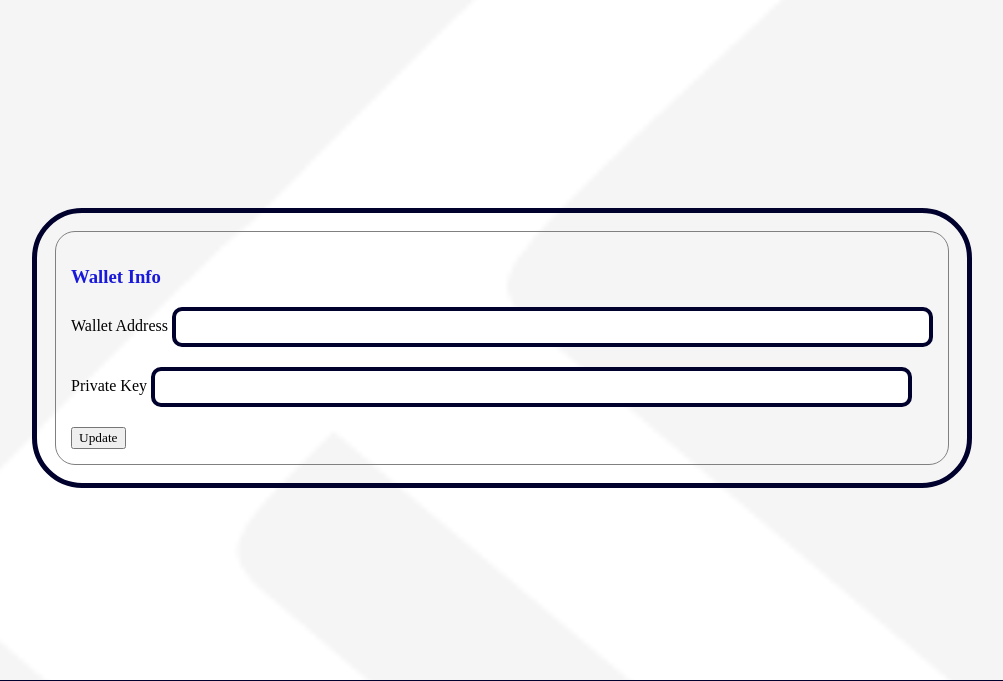
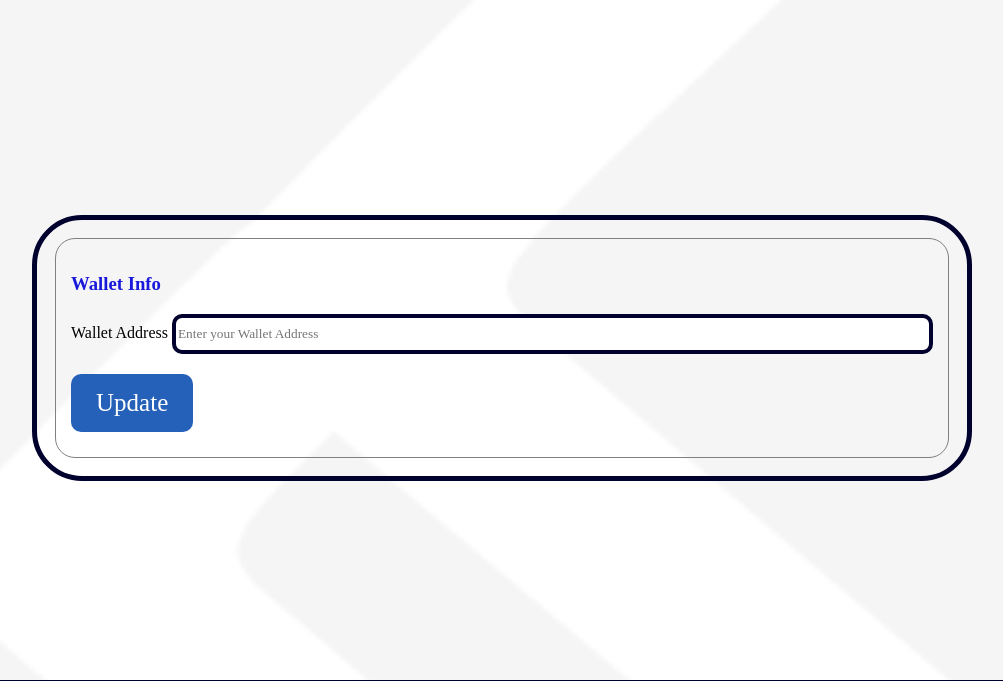
Before and after one commit to Gypsaman/neurodistributedub, a Flask app: page /wallet in a window 1280 px wide. Shown: the part 112-793 px from the top of the page, without its empty margins (138-1141 px from the left). Run offline with Flask 3, Linux system fonts and the light colour scheme; the visitor is signed in with stand-in values (Sample User, id 1); data that the repository does not hold is empty; some libraries are stand-ins or nearby versions; some web fonts are replaced.

Commit message:
Add Wallet in profile, grade wallet

```diff
--- a/webproject/modules/ubemail.py
+++ b/webproject/modules/ubemail.py
@@ -60,5 +60,5 @@ class UBEmail:
             if idx % 5:
                 time.sleep(5)
 
-    def __del__(self) -> None:
-        self.mailserver.quit()
+    # def __del__(self) -> None:
+    #     self.mailserver.quit()
--- a/webproject/routes/assignments.py
+++ b/webproject/routes/assignments.py
@@ -60,7 +60,6 @@ def add_assignment():
     if request.method == 'POST':
         record = {
             'name':request.form['assignmentName'].strip(),
-            'due': dt.strptime(request.form['due'],'%Y-%m-%d'),
             'inputtype' : request.form['inputtype'],
             'grader' : request.form['grader'].strip(),
         }
--- a/webproject/routes/dashboard.py
+++ b/webproject/routes/dashboard.py
@@ -5,7 +5,7 @@ from webproject.routes import admin_required
 from webproject import db
 from webproject.models import  User, Wallet, Assets, Assignments, Submissions, Grades, Sections
 from webproject.modules.table_creator import Field, TableCreator, timestamp_to_date
-
+from webproject.modules.web3_interface import get_eth_balance
 
 dashb = Blueprint("dashb", __name__)
 
@@ -42,6 +42,7 @@ def create_dashboard(user_id):
     user = User.query.filter_by(id=user_id).first()
     section = Sections.query.filter_by(id=user.section).first()
     wallet = Wallet.query.filter_by(user_id=user_id).first()
+    ethbalance = get_eth_balance(wallet.wallet) if wallet is not None else 0
     tokens = Assets.query.filter_by(user_id=user_id, asset_type=1).count()
     nfts = Assets.query.filter_by(user_id=user_id, asset_type=2).count()
     assigments_count = Assignments.query.count()
@@ -54,6 +55,7 @@ def create_dashboard(user_id):
                            user=user,
                            section=section,
                            wallet=wallet,
+                           ethbalance=ethbalance,
                            tokens=tokens,nfts=nfts,
                            assigments_count=assigments_count,
                            submissions_count=submissions_count,
--- a/webproject/routes/main.py
+++ b/webproject/routes/main.py
@@ -4,6 +4,7 @@ from webproject.models import User,Wallet,Assets,Transactions,Assignments,Grades
 from webproject.modules.web3_interface import get_eth_balance
 from webproject import db
 from flask_login import login_required
+from datetime import datetime as dt
 
 
 main = Blueprint('main',__name__)
@@ -23,20 +24,30 @@ def wallet():
 def wallet_post():
 
     wallet_address = request.form.get('wallet_address')
-    private_key = request.form.get('private_key')
-    if not wallet_address or not private_key:
-        flash('Please fill all the fields')
-        return redirect(url_for('main.wallet'))
+
+
     curr_wallet = Wallet.query.filter_by(user_id=current_user.id).first()
     if curr_wallet:
-        flash('Wallet already exists')
+        flash('Wallet already added')
         return redirect(url_for('main.wallet'))
-    wallet = Wallet(wallet=wallet_address,privatekey=private_key,user_id=current_user.id)
 
+    if Wallet.query.filter_by(wallet=wallet_address).first() is not None:
+        flash('Wallet already in use')
+        return redirect(url_for('main.wallet'))
+
+    if get_eth_balance(wallet_address) == 0:
+        flash('Wallet address has no ETH')
+        return redirect(url_for('main.wallet'))
+
+    wallet = Wallet(wallet=wallet_address,user_id=current_user.id)
+    assignment = Assignments.query.filter_by(name='Wallet').first()
+    grade = Grades(user_id=current_user.id,assignment=assignment.id,grade=100,dategraded=dt.now())
+
+    db.session.add(grade)
     db.session.add(wallet)
     db.session.commit()
 
-    return redirect(url_for('main.profile'))
+    return redirect(url_for('dashboard.dashboard'))
 
 @main.route('/welcome')
 @login_required
--- a/webproject/static/css/neuro.css
+++ b/webproject/static/css/neuro.css
@@ -38,8 +38,24 @@ input[type="file"]::file-selector-button{
   border-style:none;
   min-height: 25px;
   min-width: 100px;
-  margin: 10px;
+  margin-bottom: 10px;
   padding: 15px 25px;
+}
+.neuro-button-small {
+  color: white;
+  opacity: 1;
+  font-size: 10px;
+  background-color: #2560b9;
+  border-radius: 10px;
+  border-style:none;
+  min-height: 15px;
+  min-width: 50px;
+  margin-bottom: 10px;
+  padding: 2px 5px;
+}
+.notification
+.is-danger{
+  color: red;
 }
 .neuro-flex-body {
   display: flex;
--- a/webproject/templates/assignments/assignments_add.html
+++ b/webproject/templates/assignments/assignments_add.html
@@ -16,9 +16,10 @@
                 <input type="text" id="assignmentName" name="assignmentName" placeholder="Assignment Name" required>
             </div>
 
-            <div class="neuro-form-entry-row">
+            <div class="neuro-form-entry-row" style="margin-top: 10px;">
                 <label for ="inputtype" >Submissions Type</label>
                 <select id="inputtype" name="inputtype" required>
+                    <option value="address">Address</option>
                     <option value="text">Text</option>
                     <option value="file">File</option>
                 </select>
--- a/webproject/templates/assignments/submission.html
+++ b/webproject/templates/assignments/submission.html
@@ -12,8 +12,11 @@
                     <label for="submission">Submission</label>
                     <input type="text" name="submission" placeholder="Enter your answer here" required>
                 {% elif assignment.inputtype == "file" %}
+                    <input type="file" name="submission" required>
+                {% elif assignment.inputtype == "address" %}
+                    <label for="submission">Submission</label>
+                    <input type="text" name="submission" placeholder="Enter Address" pattern="0x[a-zA-Z0-9]{40}" required>
 
-                    <input type="file" name="submission" required>
                 {% endif %}
             </div>
             <div class="neuro-form-entry-row" style="margin: 20px">
--- a/webproject/templates/main/wallet.html
+++ b/webproject/templates/main/wallet.html
@@ -6,22 +6,22 @@
 
         {% with messages = get_flashed_messages() %} {% if messages %}
         <div class="notification is-danger">
-            {{ messages[0] }}. Go to
-            <a href="{{ url_for('main.profile') }}">Profile Page</a>
+            {{ messages[0] }}</a>
         </div>
         {% endif %} {% endwith %}
         <div class="neuro-form-section">
             <h3>Wallet Info</h3>
             <div class="">
                 <label for="walletaddress">Wallet Address</label>
-                <input name="wallet_address" type="text" size="100" value={{ wallet.wallet }} >
-            </div>
-            <div class="">
-                <label for="privatekey">Private Key</label>
-                <input name="private_key" type="text" size=100 value={{ wallet.privatekey }}>
+                <input name="wallet_address"
+                    type="text"
+                    size="100"
+                    required
+                    placeholder="Enter your Wallet Address"
+                    pattern ="0x[a-zA-Z0-9]{40}" >
             </div>
             <div class="col d-flex justify-content-center mt-5">
-                <button type="submit" class="btn btn-primary btn-block mb-4 btn-center">Update</button>
+                <button type="submit" class="neuro-button-main">Update</button>
             </div>
 
         </div>
```
Also changed, not shown: graders/check_submissions.py (+27 -18 lines), graders/grader.py (+10 -1 lines), test_module.py (+4 -4 lines), webproject/modules/roster.py (+4 -3 lines), webproject/templates/dashboard/wallet.html (+9 -2 lines).
